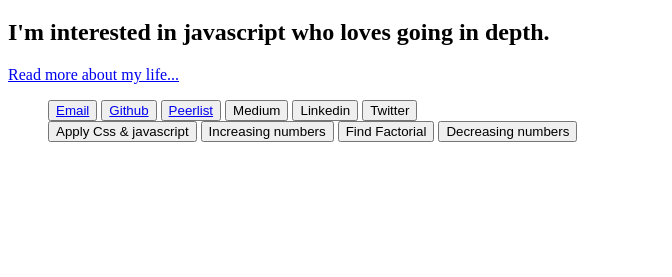
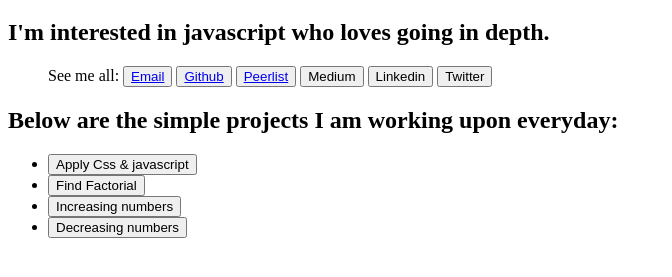
Before and after one commit to ravigarg001/musafir, a plain HTML site: page index.html in a window 1280 px wide. Shown: the part 61-338 px from the top of the page, without its empty margins (0-672 px from the left). Drawn offline with Linux system fonts and the light colour scheme.

Commit message:
Optimized the html & some css

```diff
--- a/index.html
+++ b/index.html
@@ -10,21 +10,26 @@
 <div class="about" >
     <h1>Hi there, I'm Ravi Garg!</h1>
     <h2>I'm interested in javascript who loves going in depth.</h2>
-    <p> <a id="more" href="/about">Read more about my life...</a></p>
+    <!-- <p> <a id="more" href="/about">Read more about my life...</a></p> -->
 </div>
 
 <footer>
 <ul>
+<label>See me all: </label>
   <button><a href="mailto:ravigarg.connect@gmail.com">Email</a></button>
   <button><a href="https://github.com/ravigarg001" target="_blank">Github</a></button>
   <button><a href="https://peerlist.io/ravigarg" target="_blank">Peerlist</a></button>
   <button><a>Medium</a></button>
   <button><a>Linkedin</a></button>
   <button><a>Twitter</a></button><br>
-  <button class="cssAdder" onclick="addCssAndJs()">Apply Css & javascript</button>
-  <button onclick="inputNumber1()">Increasing numbers </button>
-  <button onclick="inputNumber()">Find Factorial</button>
-  <button onclick="inputNumber2()">Decreasing numbers</button>
+</ul>
+</footer>
+<h2>Below are the simple projects I am working upon everyday:</h2>
+<ul class="projects">
+  <li><button class="cssAdder" onclick="addCssAndJs()">Apply Css & javascript</button></li>
+  <li><button onclick="inputNumber()">Find Factorial</button></li>
+  <li><button onclick="inputNumber1()">Increasing numbers </button></li>
+  <li><button onclick="inputNumber2()">Decreasing numbers</button></li>
 </ul>
 </footer>
 
```
Also changed, not shown: index.css (+9 -0 lines).
